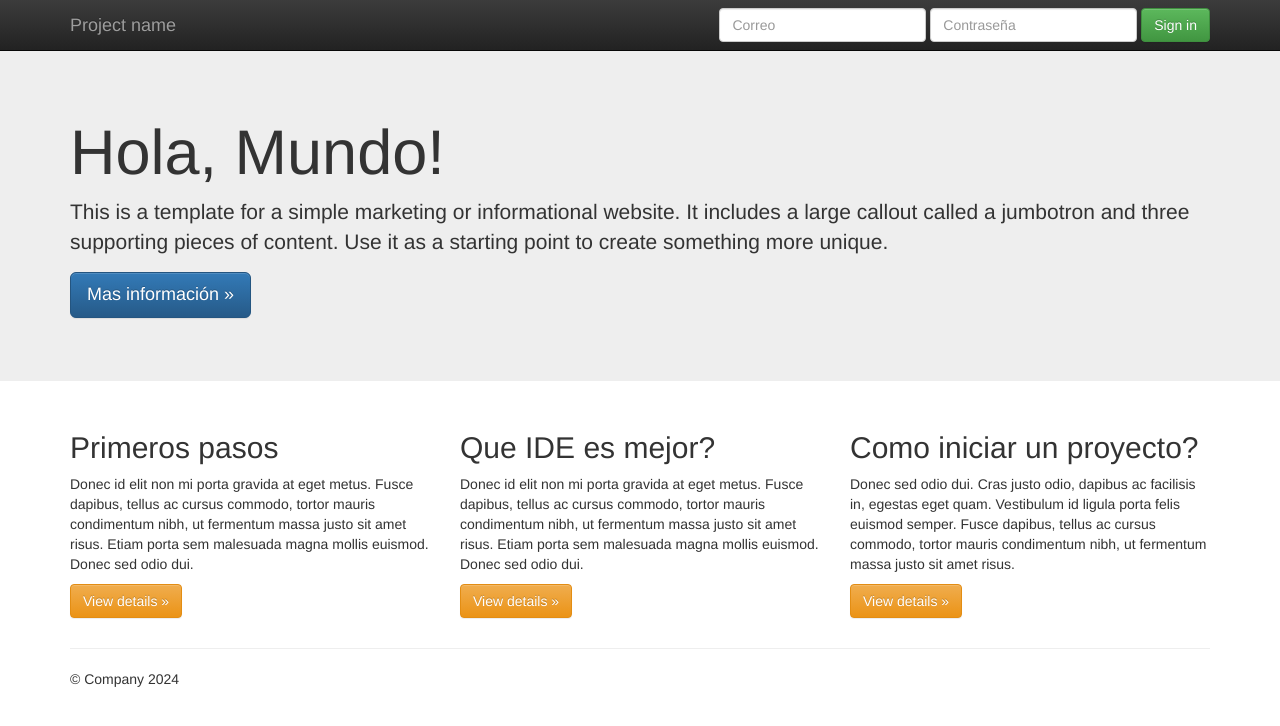
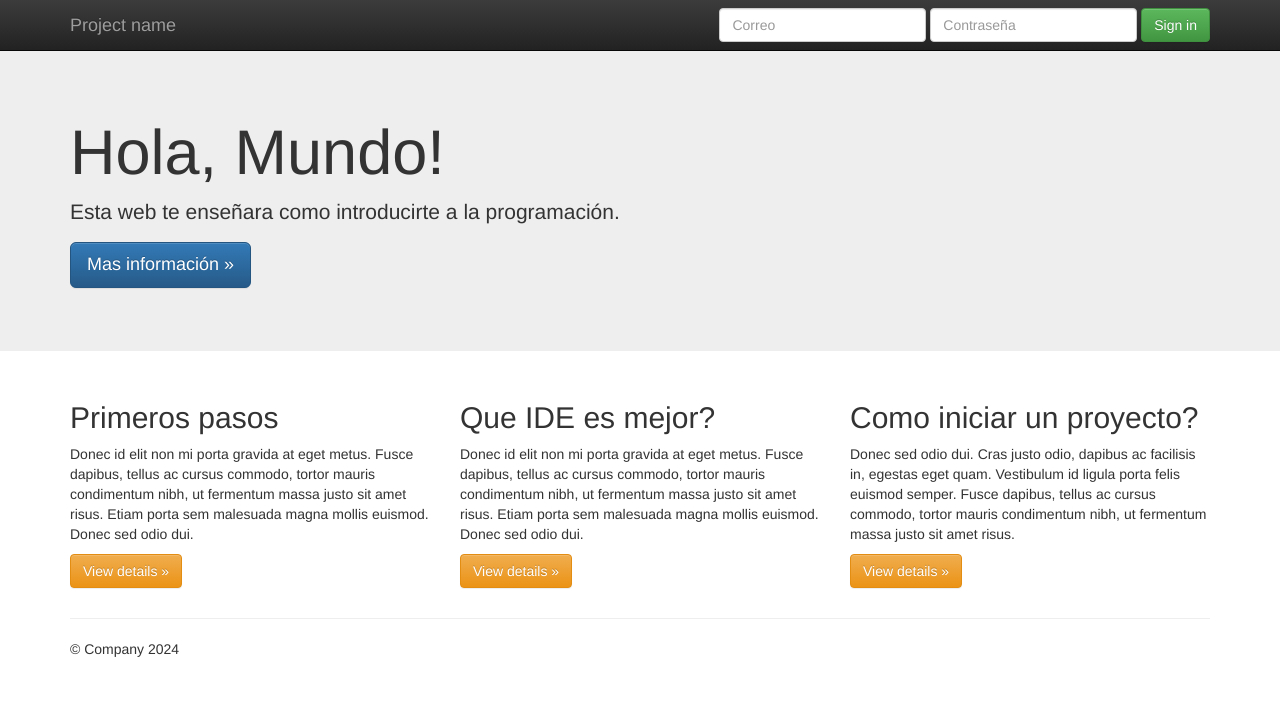
Before and after one commit to FMC1602/Trabajo2_Franco_Martinez, a plain HTML site: page index.html in a window 1280 px wide. Drawn offline with nearby package versions, Linux system fonts and the light colour scheme.

Commit message:
Se cambio el parrafo del encabezado

```diff
--- a/index.html
+++ b/index.html
@@ -56,7 +56,7 @@
     <div class="jumbotron">
       <div class="container">
         <h1>Hola, Mundo!</h1>
-        <p>This is a template for a simple marketing or informational website. It includes a large callout called a jumbotron and three supporting pieces of content. Use it as a starting point to create something more unique.</p>
+        <p>Esta web te enseñara como introducirte a la programación.</p>
         <p><a class="btn btn-primary btn-lg" href="#" role="button">Mas información &raquo;</a></p>
       </div>
     </div>
```
